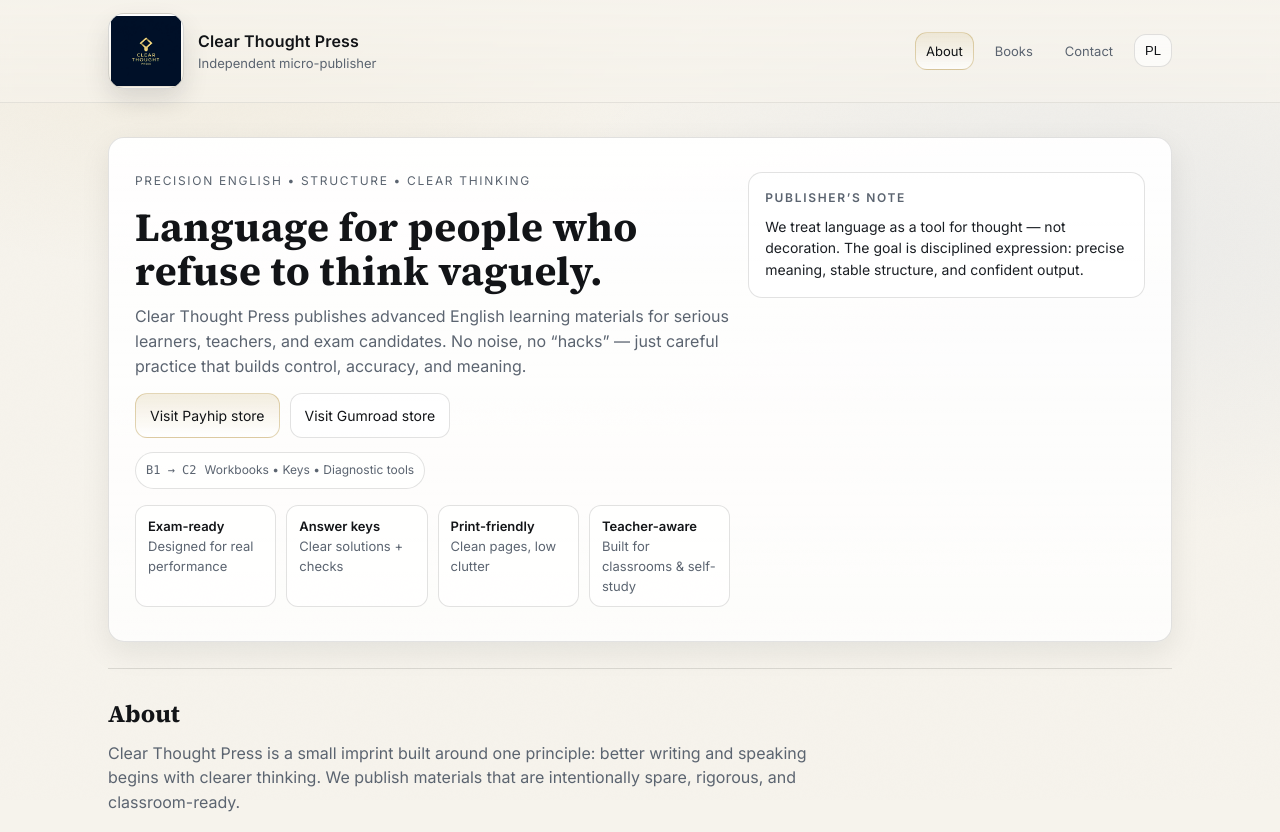
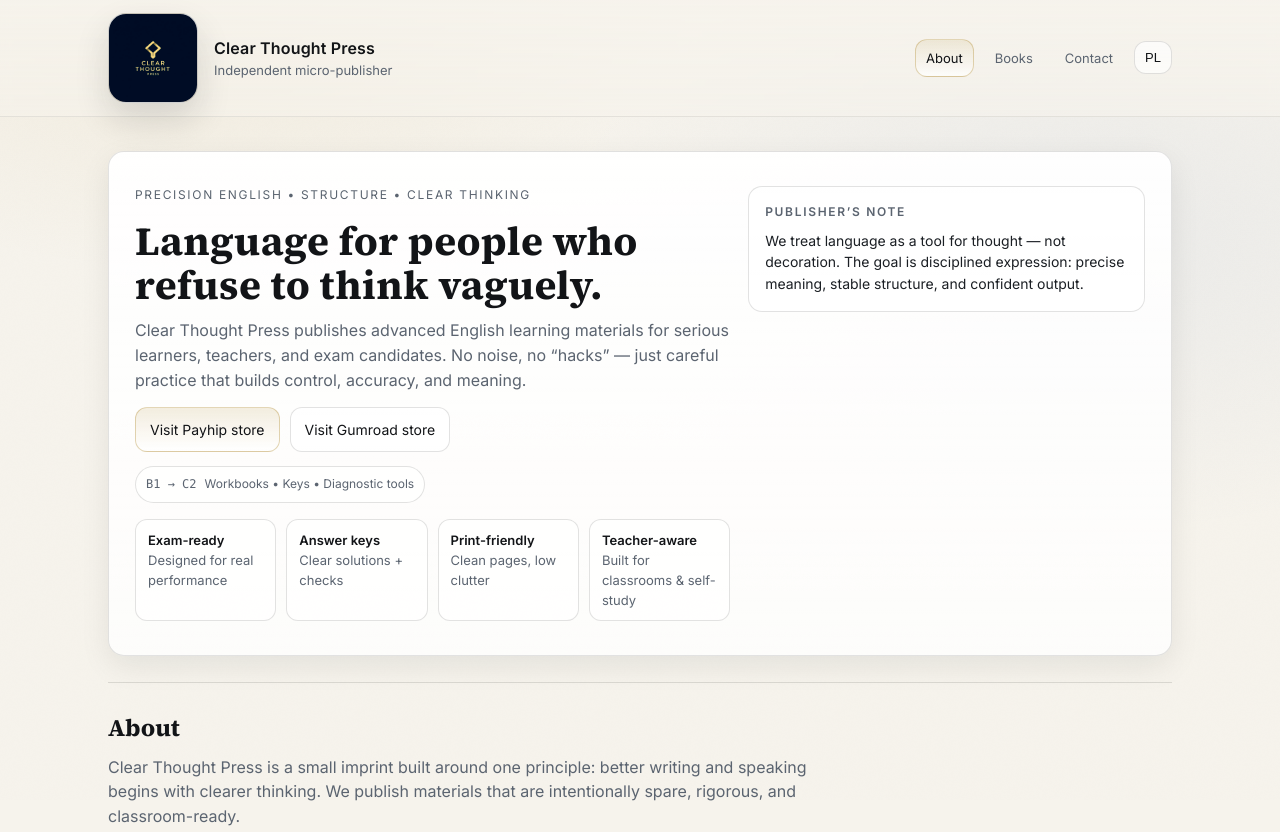
Before and after one commit to alabudzki74/clearthoughtpress.github.io, a plain HTML site: page index.html in a window 1280 px wide. Shown: the top 832 px of the page. Drawn offline with Linux system fonts and the light colour scheme.

Commit message:
Adjust topbar height and mark dimensions for clarity
Updated styles for the topbar and mark elements to improve visual clarity and accommodate larger designs.

```diff
--- a/index.html
+++ b/index.html
@@ -27,8 +27,8 @@
       --radius2: 14px;
       --focus: 0 0 0 4px rgba(47,95,179,.16);
 
-      /* UPDATED: slightly taller topbar to fit slightly bigger mark */
-      --topbarH: 102px;
+      /* UPDATED: taller topbar to fit larger mark */
+      --topbarH: 116px;
     }
 
     *{box-sizing:border-box}
@@ -99,7 +99,7 @@
     .topbar-inner{
       max-width: 1100px;
       margin: 0 auto;
-      padding: 12px 18px;
+      padding: 10px 18px;
       display:flex;
       align-items:center;
       justify-content:space-between;
@@ -110,23 +110,23 @@
     .brand{
       display:flex;
       align-items:center;
-      gap:14px;
+      gap:16px;
       text-decoration:none;
-      min-width: 240px;
+      min-width: 260px;
     }
 
-    /* UPDATED: slightly bigger again */
+    /* UPDATED: bigger + clearer + a touch more optical weight */
     .mark{
-      width:76px;
-      height:76px;
-      border-radius: 16px;
+      width:90px;
+      height:90px;
+      border-radius: 18px;
 
-      border: 1px solid rgba(18,20,23,.16);
-      background: linear-gradient(180deg, #ffffff, #f6f1e6);
+      border: 1px solid rgba(18,20,23,.20);
+      background: linear-gradient(180deg, #ffffff, #f3ecdd);
 
       box-shadow:
-        0 12px 26px rgba(18,20,23,.12),
-        0 1px 0 rgba(255,255,255,.70) inset;
+        0 16px 34px rgba(18,20,23,.14),
+        0 1px 0 rgba(255,255,255,.72) inset;
 
       display:grid;
       place-items:center;
@@ -135,16 +135,14 @@
       flex: 0 0 auto;
     }
 
+    /* UPDATED: the real win — stop shrinking the artwork inside the box */
     .mark img{
       width:100%;
       height:100%;
       object-fit:contain;
-
-      /* a touch less padding so the mark reads bigger */
-      padding:2px;
-
+      padding:0;
       display:block;
-      filter: contrast(1.10) saturate(1.05) drop-shadow(0 1px 0 rgba(0,0,0,.06));
+      filter: contrast(1.14) saturate(1.06) drop-shadow(0 1px 0 rgba(0,0,0,.07));
     }
 
     .mark .fallback-text{
```
